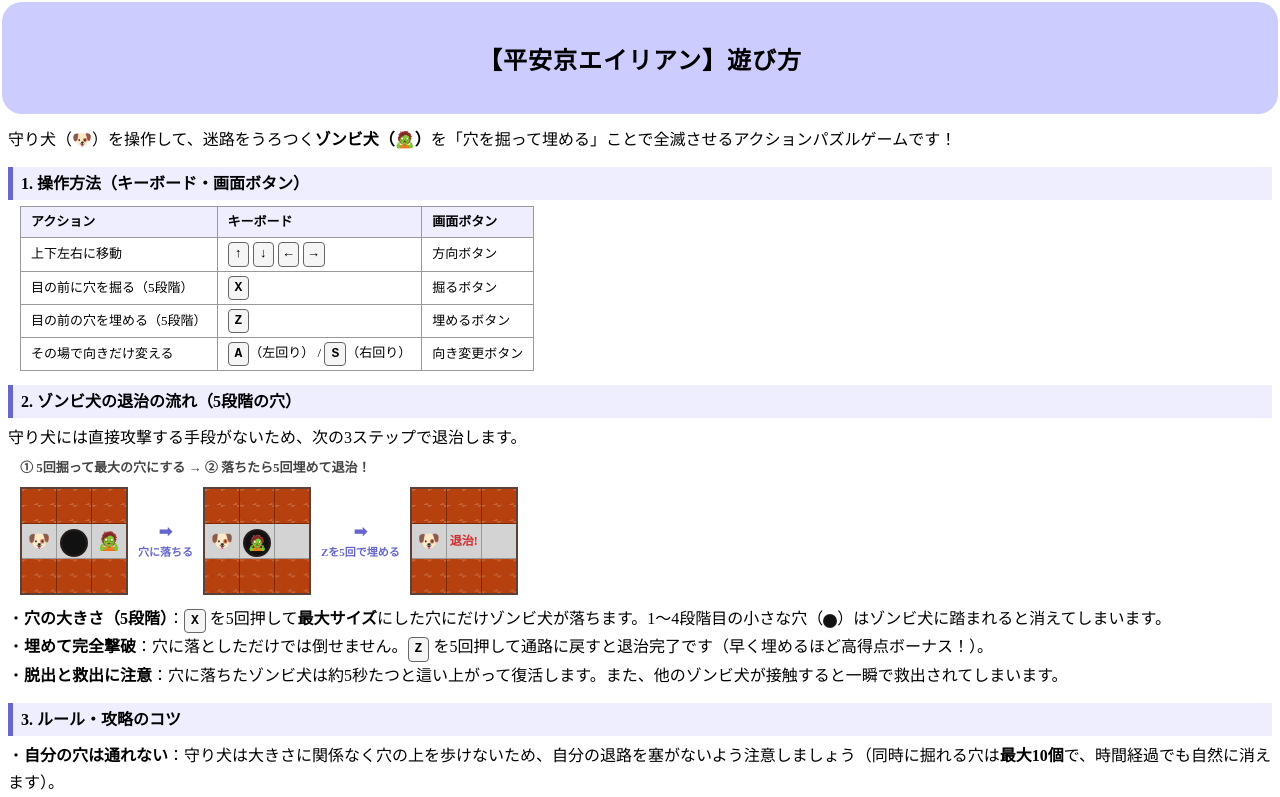
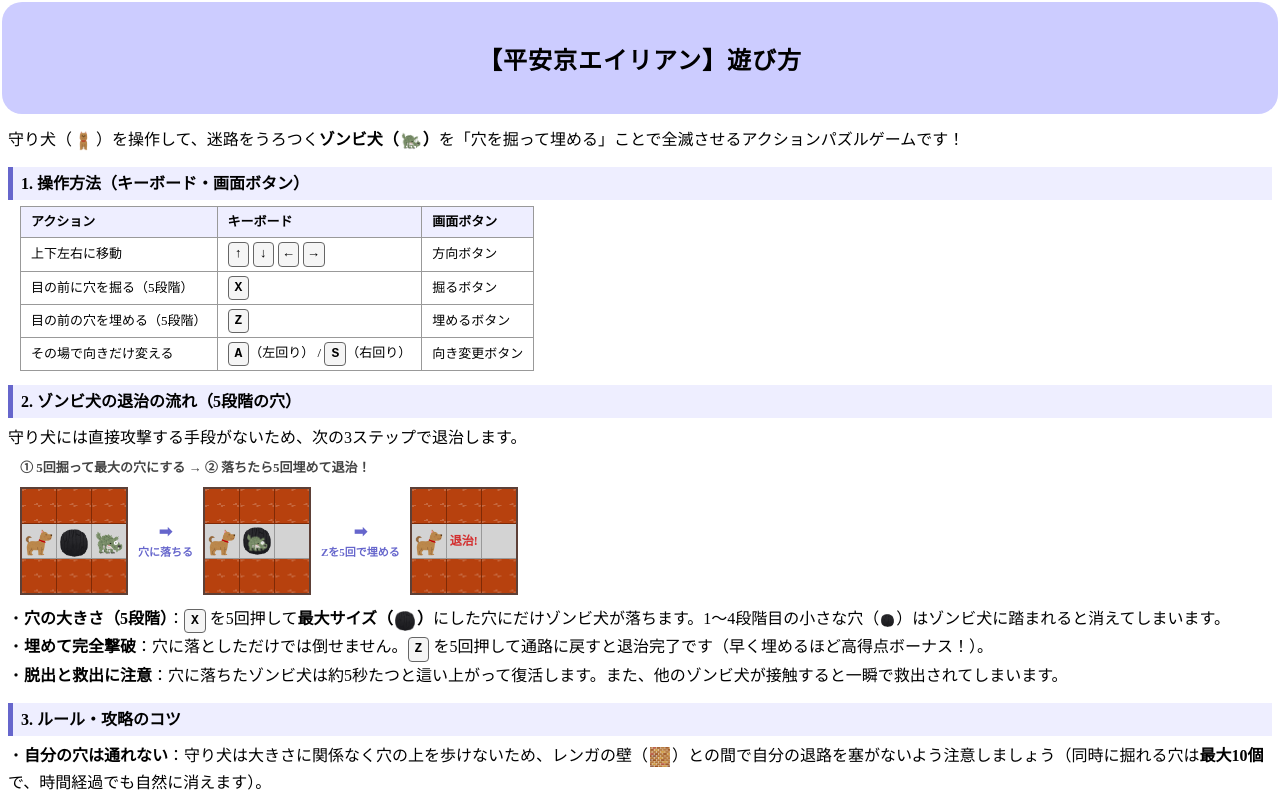
Before and after one commit to perorena/webgames, a plain HTML site: page HeiankyoAlien/HeiankyoAlienHelp.html in a window 1280 px wide. Shown: the top 797 px of the page. Drawn offline with Linux system fonts and the light colour scheme.

Commit message:
Add files via upload

```diff
--- a/HeiankyoAlien/HeiankyoAlienHelp.html
+++ b/HeiankyoAlien/HeiankyoAlienHelp.html
@@ -19,6 +19,21 @@
             border-left: 5px solid #66c;
             padding: 3px 8px;
             margin: 14px 0 6px 0;
+        }
+        /* 本文中のインライン画像アイコン */
+        .inline_icon {
+            width: 20px;
+            height: 20px;
+            display: inline-block;
+            vertical-align: middle;
+            margin: 0 2px;
+        }
+        .inline_icon_sm {
+            width: 13px;
+            height: 13px;
+            display: inline-block;
+            vertical-align: middle;
+            margin: 0 2px;
         }
         /* 操作キー一覧テーブル */
         .key_table {
@@ -66,27 +81,35 @@
             padding: 0;
             position: relative;
         }
+        /* ミニ盤面内の画像サイズ調整 */
+        .mini_heian td img {
+            width: 28px;
+            height: 28px;
+            display: inline-block;
+            vertical-align: middle;
+        }
+        /* 穴に落ちたゾンビの重ね表示 */
+        .mini_heian td img.hole_bg {
+            position: absolute;
+            top: 3px;
+            left: 3px;
+            width: 28px;
+            height: 28px;
+            z-index: 1;
+        }
+        .mini_heian td img.zombi_in {
+            position: relative;
+            width: 22px;
+            height: 22px;
+            z-index: 2;
+        }
+        /* レンガ壁（視認性重視のCSS表現） */
         .mini_heian td.wall {
             background-color: #b7410e;
             background-image: linear-gradient(335deg, rgba(255,255,255,0.2) 2px, transparent 2px),
                               linear-gradient(155deg, rgba(255,255,255,0.2) 2px, transparent 2px);
             background-size: 16px 16px;
             border-color: #7f2a06;
-        }
-        /* 穴の表現 */
-        .hole_circle {
-            display: inline-block;
-            border-radius: 50%;
-            background: radial-gradient(circle, #111 55%, #5d4037 100%);
-            vertical-align: middle;
-        }
-        .hole_sm { width: 14px; height: 14px; }
-        .hole_max {
-            width: 28px;
-            height: 28px;
-            line-height: 28px;
-            font-size: 15px;
-            color: #fff;
         }
         .arrow {
             font-size: 16px;
@@ -112,7 +135,7 @@
         </tr>
         <tr>
             <td id="explanation">
-                守り犬（🐶）を操作して、迷路をうろつく<b>ゾンビ犬（🧟）</b>を「穴を掘って埋める」ことで全滅させるアクションパズルゲームです！<br>
+                守り犬（<img src="../img/dog_front.png" class="inline_icon" alt="守り犬">）を操作して、迷路をうろつく<b>ゾンビ犬（<img src="../img/zombie_dog.png" class="inline_icon" alt="ゾンビ犬">）</b>を「穴を掘って埋める」ことで全滅させるアクションパズルゲームです！<br>
 
                 <div class="section_title">1. 操作方法（キーボード・画面ボタン）</div>
                 <table class="key_table">
@@ -151,28 +174,43 @@
                 <div class="board_wrap">
                     <table class="mini_heian">
                         <tr><td class="wall"></td><td class="wall"></td><td class="wall"></td></tr>
-                        <tr><td>🐶</td><td><span class="hole_circle hole_max"></span></td><td>🧟</td></tr>
+                        <tr>
+                            <td><img src="../img/dog_right.png" alt="守り犬"></td>
+                            <td><img src="../img/hole.png" alt="最大の穴"></td>
+                            <td><img src="../img/zombie_dog.png" alt="ゾンビ犬"></td>
+                        </tr>
                         <tr><td class="wall"></td><td class="wall"></td><td class="wall"></td></tr>
                     </table>
                     <div class="arrow">➡<br><span style="font-size: 11px;">穴に落ちる</span></div>
                     <table class="mini_heian">
                         <tr><td class="wall"></td><td class="wall"></td><td class="wall"></td></tr>
-                        <tr><td>🐶</td><td><span class="hole_circle hole_max">🧟</span></td><td></td></tr>
+                        <tr>
+                            <td><img src="../img/dog_right.png" alt="守り犬"></td>
+                            <td>
+                                <img src="../img/hole.png" class="hole_bg" alt="最大の穴">
+                                <img src="../img/zombie_dog.png" class="zombi_in" alt="落ちたゾンビ犬">
+                            </td>
+                            <td></td>
+                        </tr>
                         <tr><td class="wall"></td><td class="wall"></td><td class="wall"></td></tr>
                     </table>
                     <div class="arrow">➡<br><span style="font-size: 11px;">Zを5回で埋める</span></div>
                     <table class="mini_heian">
                         <tr><td class="wall"></td><td class="wall"></td><td class="wall"></td></tr>
-                        <tr><td>🐶</td><td style="color:#d32f2f;font-size:12px;font-weight:bold;">退治!</td><td></td></tr>
+                        <tr>
+                            <td><img src="../img/dog_right.png" alt="守り犬"></td>
+                            <td style="color:#d32f2f;font-size:12px;font-weight:bold;">退治!</td>
+                            <td></td>
+                        </tr>
                         <tr><td class="wall"></td><td class="wall"></td><td class="wall"></td></tr>
                     </table>
                 </div>
-                ・<b>穴の大きさ（5段階）</b>：<span class="key_badge">X</span> を5回押して<b>最大サイズ</b>にした穴にだけゾンビ犬が落ちます。1〜4段階目の小さな穴（<span class="hole_circle hole_sm"></span>）はゾンビ犬に踏まれると消えてしまいます。<br>
+                ・<b>穴の大きさ（5段階）</b>：<span class="key_badge">X</span> を5回押して<b>最大サイズ（<img src="../img/hole.png" class="inline_icon" alt="最大の穴">）</b>にした穴にだけゾンビ犬が落ちます。1〜4段階目の小さな穴（<img src="../img/hole.png" class="inline_icon_sm" alt="小さな穴">）はゾンビ犬に踏まれると消えてしまいます。<br>
                 ・<b>埋めて完全撃破</b>：穴に落としただけでは倒せません。<span class="key_badge">Z</span> を5回押して通路に戻すと退治完了です（早く埋めるほど高得点ボーナス！）。<br>
                 ・<b>脱出と救出に注意</b>：穴に落ちたゾンビ犬は約5秒たつと這い上がって復活します。また、他のゾンビ犬が接触すると一瞬で救出されてしまいます。<br>
 
                 <div class="section_title">3. ルール・攻略のコツ</div>
-                ・<b>自分の穴は通れない</b>：守り犬は大きさに関係なく穴の上を歩けないため、自分の退路を塞がないよう注意しましょう（同時に掘れる穴は<b>最大10個</b>で、時間経過でも自然に消えます）。<br>
+                ・<b>自分の穴は通れない</b>：守り犬は大きさに関係なく穴の上を歩けないため、レンガの壁（<img src="../img/renga.png" class="inline_icon" alt="壁">）との間で自分の退路を塞がないよう注意しましょう（同時に掘れる穴は<b>最大10個</b>で、時間経過でも自然に消えます）。<br>
                 ・<b>その場で向き変更（<span class="key_badge">A</span>/<span class="key_badge">S</span>）を活用</b>：行き止まりや角でゾンビ犬に追い詰められたときは、一歩も動かずに<span class="key_badge">A</span>/<span class="key_badge">S</span>で振り返って目の前に穴を掘るのがコツです。<br>
                 ・<b>残機（守り犬数）</b>：ゾンビ犬に触れると守り犬（初期3匹）が1匹減り、0になるとゲームオーバーです。ステージをクリアしても守り犬の数は回復しないので大切に戦いましょう。<br>
 
```
